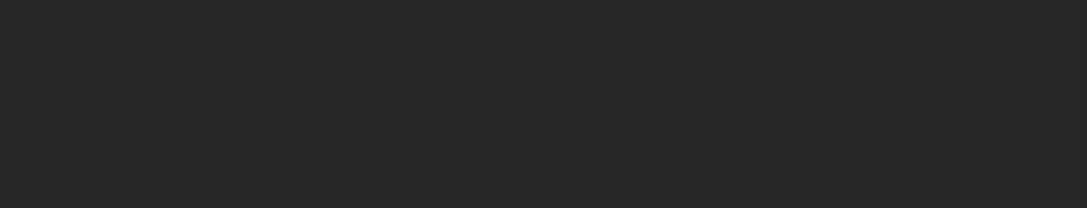
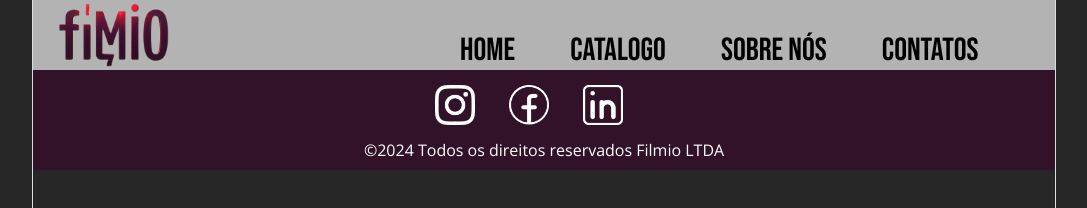
Before and after one commit to RhayPradoF/grupo4FrontEnd, a plain HTML site: page index.html in a window 1280 px wide. Shown: the top 208 px of the page, without its empty margins (96-1183 px from the left). Drawn offline with nearby package versions, Linux system fonts and the light colour scheme.

Commit message:
Cabeçalho e Rodape na Home

```diff
--- a/css/base.css
+++ b/css/base.css
@@ -9,14 +9,13 @@ body {
 }
 
 .viewport {
-
-    /*
-    Caso queira ver o tamanho do viewport
-    border-left: 1px solid #ddd;
-    border-right: 1px solid #ddd;
-    */
+  /* Caso queira ver o tamanho do viewport */
+  border-left: 1px solid #ddd;
+  border-right: 1px solid #ddd;
 
   width: 100%;
   height: 100vh;
-  display: block;
+
+  box-sizing: border-box;
+
 }
--- a/css/componentes.css
+++ b/css/componentes.css
@@ -0,0 +1,57 @@
+/* CABEÇALHO */
+
+.logotipo{
+    margin-left: 10%;
+}
+
+.menu{
+    list-style: none;
+    margin-right: 10%;
+    font-size: 2rem;
+}
+
+.menu__item{
+    display: inline-block;
+    margin-right: 50px;
+    text-decoration: none;
+    color: #000;
+}
+
+.menu__item:last-child{
+    margin-right: 0;
+}
+
+.menu__item:hover{
+    text-decoration: underline;
+    color: #311228;
+}
+/* FIM CABEÇALHO */
+
+
+
+
+
+/* RODAPE */
+.rodape-icons{
+    height: 60px;
+    text-align: center;
+    padding-top: 15px;
+}
+
+
+.rodape__icons{
+    list-style: none;
+}
+
+.icons{
+    display: inline-block;
+    margin-right: 30px;
+}
+
+
+.rodape__copyright{
+    height: 40px;
+    text-align: center;
+    padding: 9px 0;
+}
+/* FIM RODAPE */
--- a/css/layout.css
+++ b/css/layout.css
@@ -0,0 +1,49 @@
+/* CABEÇALHO */
+.layout-cabecalho {
+  width: 100%;
+  height: 70px;
+  background-color: #b3b3b3;
+  position: static;
+  box-sizing: border-box;
+  display: flex;
+  justify-content: center;
+  font-family: "Bebas Neue", sans-serif;
+}
+
+.container--cabecalho {
+  width: 100%;
+  margin: 0;
+}
+
+.layout-logo {
+  height: 70px;
+  margin: 0;
+  padding: 0;
+  display: flex;
+  align-items: center;
+  justify-content: left;
+  box-sizing: border-box;
+}
+
+.layout-menu {
+  margin: 0;
+  padding: 0;
+  height: 70px;
+  box-sizing: border-box;
+  display: flex;
+  align-items:end;
+  justify-content: end;
+}
+/* FIM CABEÇALHO */
+
+
+
+
+/* RODAPE */
+.layout-rodape{
+    height: 100px;
+    background-color: #311228;
+    color: #fff;
+    font-family: "Open Sans", sans-serif;
+}
+/* FIM RODAPE */
--- a/index.html
+++ b/index.html
@@ -3,16 +3,79 @@
   <head>
     <meta charset="UTF-8" />
     <meta name="viewport" content="width=device-width, initial-scale=1.0" />
-    <title>Filme</title>
-    <link rel="stylesheet" href="/css/bootstrap-grid.min.css.map" />
+    <title>Filmio</title>
+    <link rel="stylesheet" href="/css/bootstrap-grid.min.css" />
     <link rel="stylesheet" href="/css/base.css" />
     <link rel="stylesheet" href="/css/layout.css" />
     <link rel="stylesheet" href="/css/componentes.css" />
+
+    <link rel="preconnect" href="https://fonts.googleapis.com" />
+    <link rel="preconnect" href="https://fonts.gstatic.com" crossorigin />
+    <link
+      href="https://fonts.googleapis.com/css2?family=Bebas+Neue&display=swap"
+      rel="stylesheet"
+    />
+
+    <link rel="preconnect" href="https://fonts.googleapis.com" />
+    <link rel="preconnect" href="https://fonts.gstatic.com" crossorigin />
+    <link
+      href="https://fonts.googleapis.com/css2?family=Bebas+Neue&family=Open+Sans:ital,wght@0,300..800;1,300..800&display=swap"
+      rel="stylesheet"
+    />
   </head>
+
   <body>
-        <div class="container viewport">
+    <div class="viewport">
+      <!-- CABEÇALHO -->
+      <header class="layout-cabecalho">
+        <div class="container container--cabecalho">
+          <div class="row">
+            <div class="col-lg-3 layout-logo">
+              <img
+                class="logotipo"
+                src="./assets/img/filmioSemFundo.png"
+                alt="logo filmio"
+                width="110px"
+              />
+            </div>
+            <div class="col-lg-9 layout-menu">
+              <ul class="menu">
+                <li class="menu__item">
+                  <a class="menu__item" href="./index.html">Home</a>
+                </li>
+                <li class="menu__item">
+                  <a class="menu__item" href="./pages/catalogo.html"
+                    >Catalogo</a
+                  >
+                </li>
+                <li class="menu__item">
+                  <a class="menu__item" href="./pages/sobre.html">Sobre Nós</a>
+                </li>
+                <li class="menu__item">
+                  <a class="menu__item" href="./pages/contatos.html">Contatos</a>
+                </li>
+              </ul>
+            </div>
+          </div>
+        </div>
+      </header>
+      <!-- FIM CABEÇALHO -->
 
+
+      <!-- RODAPE -->
+      <footer class="layout-rodape">
+        <div class="rodape-icons">
+          <ul class="rodape__icons">
+            <li class="icons"><a href="https://www.instagram.com/serratecoficial/"><img src="./assets/img/instagramIcon.png" alt="Instagram" height="40px"></a></li>
+            <li class="icons"><a href="https://www.facebook.com/serratecoficial"><img src="./assets/img/FacebookIcon.png" alt="Facebook" height="40px"></a></li>
+            <li class="icons"><a href="https://www.linkedin.com/company/serratecoficial/posts/?feedView=all"><img src="./assets/img/LinkedInIcon.png" alt="Linkedin" height="40px"></a></li>
+          </ul>
         </div>
+        <div class="rodape__copyright">
+          <p>&copy;2024 Todos os direitos reservados Filmio LTDA</p>
+        </div>
+      </footer>
+      <!-- FIM RODAPE -->
     </div>
   </body>
 </html>
```
Also changed, not shown: assets/img/FacebookIcon.png (added), assets/img/LinkedInIcon.png (added), assets/img/filmioSemFundo.png (added), assets/img/instagramIcon.png (added), assets/img/teste.jpg (deleted).
